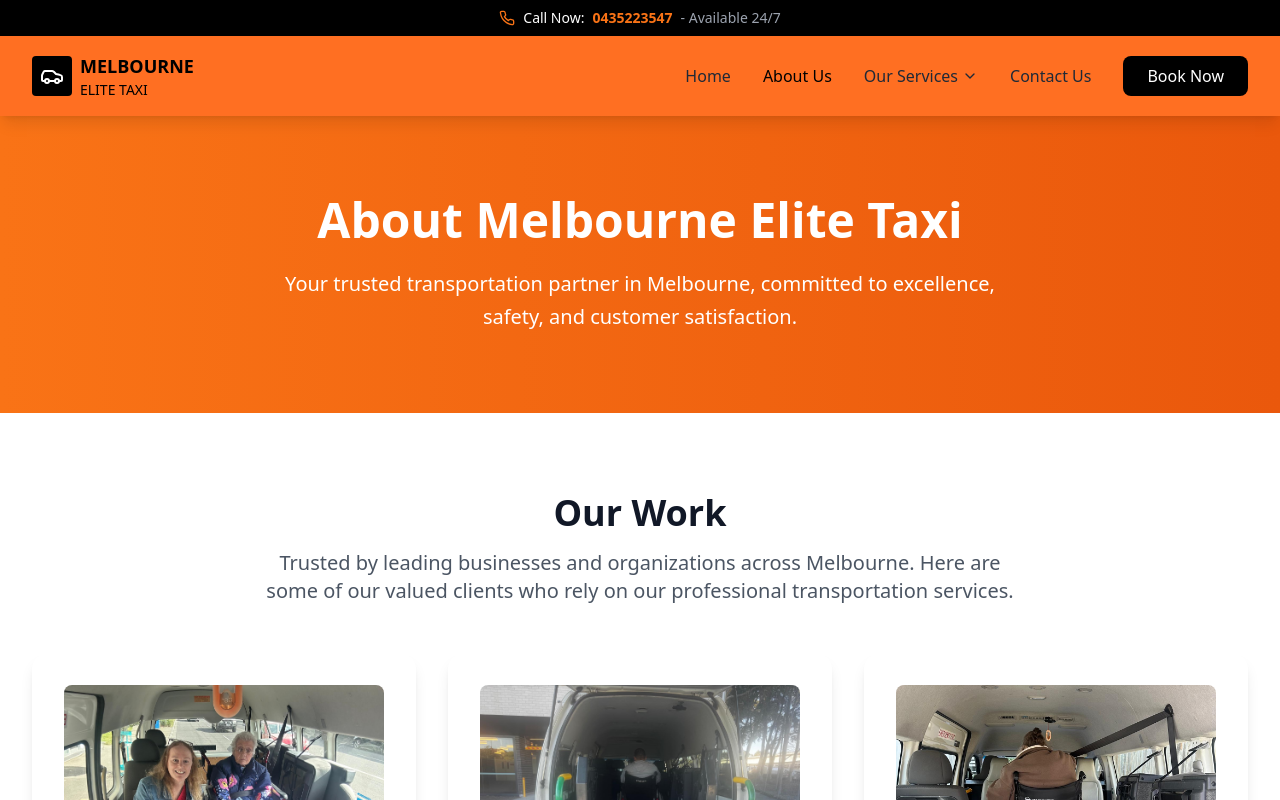
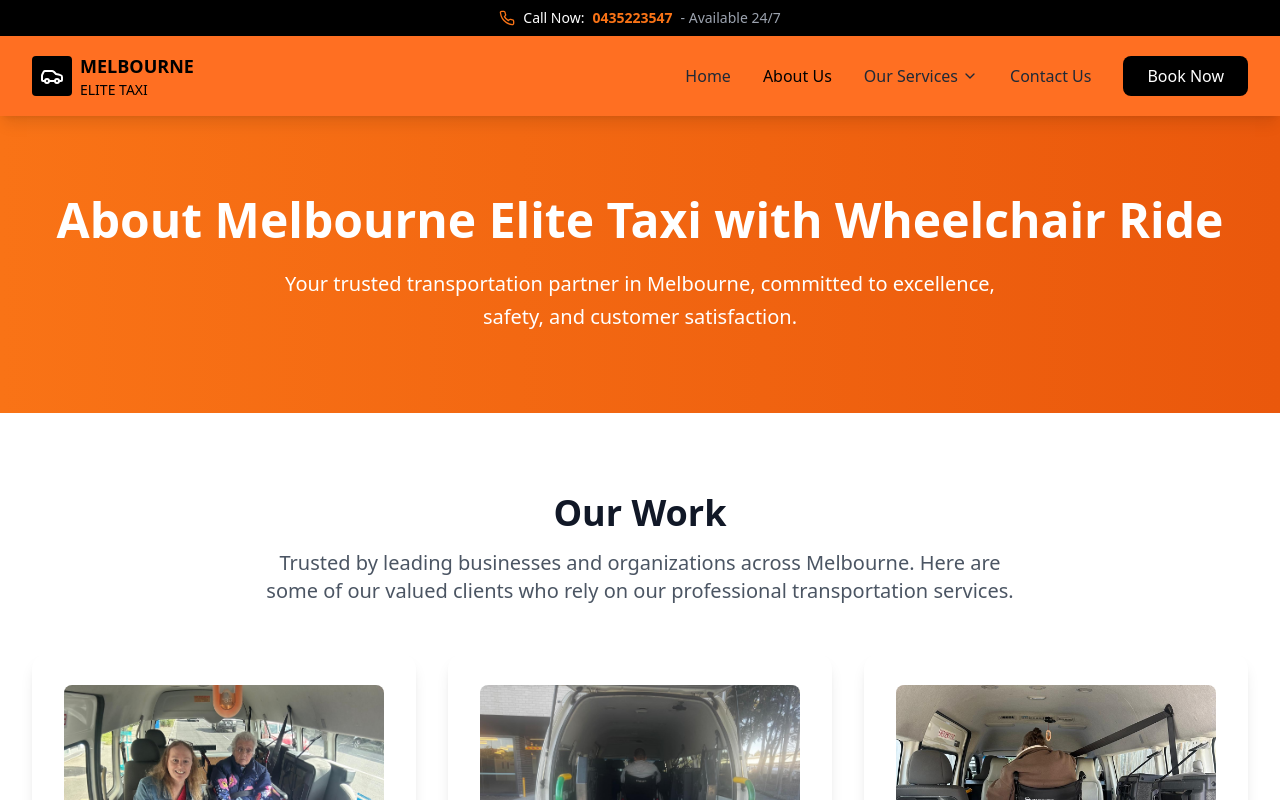
Before and after one commit to study24australia/maxi-cab, a React (Vite) app: page /about in a window 1280 px wide. Shown: the top 800 px of the page. Built offline with nearby package versions, Linux system fonts and the light colour scheme.

Commit message:
Updated index.html

```diff
--- a/index.html
+++ b/index.html
@@ -4,26 +4,26 @@
     <meta charset="UTF-8" />
     <link rel="icon" type="image/svg+xml" href="/vite.svg" />
     <meta name="viewport" content="width=device-width, initial-scale=1.0" />
-    <title>Melbourne Elite Taxi - Wheelchair Accessible Taxi & Maxi Cab Services</title>
+    <title>Melbourne Elite Taxi with Wheelchair Ride - Wheelchair Accessible Taxi & Maxi Cab Services</title>
 
     <!-- SEO Meta Tags -->
     <meta name="description" content="Professional wheelchair accessible taxi and maxi cab services in Melbourne. 24/7 NDIS transport, baby seat transfers, VIP services. Book online or call 0435223547." />
     <meta name="keywords" content="wheelchair taxi Melbourne, accessible transport, NDIS taxi, maxi cab, baby seat taxi, Melbourne taxi service, disability transport" />
-    <meta name="author" content="Melbourne Elite Taxi" />
+    <meta name="author" content="Melbourne Elite Taxi with Wheelchair Ride" />
     <meta name="robots" content="index, follow" />
 
     <!-- Open Graph Tags -->
-    <meta property="og:title" content="Melbourne Elite Taxi - Wheelchair Accessible Taxi Services" />
+    <meta property="og:title" content="Melbourne Elite Taxi with Wheelchair Ride - Wheelchair Accessible Taxi Services" />
     <meta property="og:description" content="Professional wheelchair accessible taxi and maxi cab services in Melbourne. 24/7 NDIS transport, baby seat transfers, VIP services." />
     <meta property="og:type" content="website" />
     <meta property="og:url" content="https://wheelchairide.taxi/" />
     <meta property="og:image" content="https://wheelchairide.taxi/wheelchair.png" />
-    <meta property="og:site_name" content="Melbourne Elite Taxi" />
+    <meta property="og:site_name" content="Melbourne Elite Taxi with Wheelchair Ride" />
     <meta property="og:locale" content="en_AU" />
 
     <!-- Twitter Card Tags -->
     <meta name="twitter:card" content="summary_large_image" />
-    <meta name="twitter:title" content="Melbourne Elite Taxi - Wheelchair Accessible Taxi Services" />
+    <meta name="twitter:title" content="Melbourne Elite Taxi with Wheelchair Ride - Wheelchair Accessible Taxi Services" />
     <meta name="twitter:description" content="Professional wheelchair accessible taxi and maxi cab services in Melbourne. 24/7 NDIS transport, baby seat transfers, VIP services." />
     <meta name="twitter:image" content="https://wheelchairide.taxi/wheelchair.png" />
 
@@ -32,7 +32,7 @@
     {
       "@context": "https://schema.org",
       "@type": "LocalBusiness",
-      "name": "Melbourne Elite Taxi",
+      "name": "Melbourne Elite Taxi with Wheelchair Ride",
       "description": "Professional wheelchair accessible taxi and maxi cab services in Melbourne",
       "url": "https://wheelchairide.taxi/",
       "telephone": "0435223547",
--- a/src/components/Footer.tsx
+++ b/src/components/Footer.tsx
@@ -119,7 +119,7 @@
 
         <div className="border-t border-gray-800 mt-8 pt-8 text-center">
           <p className="text-gray-300">
-            © 2025 Melbourne Elite Taxi. All rights reserved. | Professional taxi services across Melbourne.
+            © 2025 Melbourne Elite Taxi with Wheelchair Ride. All rights reserved. | Professional taxi services across Melbourne.
           </p>
         </div>
       </div>
--- a/src/components/SEO.tsx
+++ b/src/components/SEO.tsx
@@ -18,7 +18,7 @@
   url = "https://wheelchairide.taxi/",
   type = "website"
 }) => {
-  const fullTitle = title.includes('Melbourne Elite Taxi') ? title : `${title} | Melbourne Elite Taxi`;
+  const fullTitle = title.includes('Melbourne Elite Taxi with Wheelchair Ride') ? title : `${title} | Melbourne Elite Taxi with Wheelchair Ride`;
 
   return (
     <Helmet>
--- a/src/pages/About.tsx
+++ b/src/pages/About.tsx
@@ -52,7 +52,7 @@
       {/* Hero Section */}
       <section className="bg-gradient-to-r from-orange-500 to-orange-600 text-white py-20">
         <div className="max-w-7xl mx-auto px-4 sm:px-6 lg:px-8 text-center">
-          <h1 className="text-5xl font-bold mb-6">About Melbourne Elite Taxi</h1>
+          <h1 className="text-5xl font-bold mb-6">About Melbourne Elite Taxi with Wheelchair Ride</h1>
           <p className="text-xl max-w-3xl mx-auto leading-relaxed">
             Your trusted transportation partner in Melbourne, committed to excellence, safety, and customer satisfaction.
           </p>
@@ -160,7 +160,7 @@
       <section className="py-16 bg-orange-500 text-white">
         <div className="max-w-7xl mx-auto px-4 sm:px-6 lg:px-8 text-center">
           <h2 className="text-4xl font-bold mb-4">Experience the Difference</h2>
-          <p className="text-xl mb-8">Join thousands of satisfied customers who trust Melbourne Elite Taxi.</p>
+          <p className="text-xl mb-8">Join thousands of satisfied customers who trust Melbourne Elite Taxi with Wheelchair Ride.</p>
           <Link
             to="/#booking"
             className="inline-block bg-white text-orange-500 hover:bg-gray-100 px-8 py-4 rounded-lg font-semibold transition-colors duration-200"
--- a/src/pages/Contact.tsx
+++ b/src/pages/Contact.tsx
@@ -31,7 +31,7 @@
         <div className="max-w-7xl mx-auto px-4 sm:px-6 lg:px-8 text-center">
           <h1 className="text-5xl font-bold mb-6">Contact Us</h1>
           <p className="text-xl max-w-3xl mx-auto leading-relaxed">
-            Get in touch with Melbourne Elite Taxi. We're here to help with all your transportation needs.
+            Get in touch with Melbourne Elite Taxi with Wheelchair Ride. We're here to help with all your transportation needs.
           </p>
         </div>
       </section>
--- a/src/pages/Home.tsx
+++ b/src/pages/Home.tsx
@@ -92,7 +92,7 @@
   return (
     <div className="min-h-screen">
       <SEO
-        title="Melbourne Elite Taxi - Wheelchair Accessible Taxi & Maxi Cab Services"
+        title="Melbourne Elite Taxi with Wheelchair Ride - Wheelchair Accessible Taxi & Maxi Cab Services"
         description="Professional wheelchair accessible taxi and maxi cab services in Melbourne. 24/7 NDIS transport, baby seat transfers, VIP services. Book online or call 0435223547."
         keywords="wheelchair taxi Melbourne, accessible transport, NDIS taxi, maxi cab, baby seat taxi, Melbourne taxi service, disability transport, wheelchair accessible vehicle"
         url="https://wheelchairide.taxi/"
@@ -148,7 +148,7 @@
       <section className="py-16 bg-gray-50">
         <div className="max-w-7xl mx-auto px-4 sm:px-6 lg:px-8">
           <div className="text-center mb-12">
-            <h2 className="text-4xl font-bold text-gray-900 mb-4">Why Choose Melbourne Elite Taxi?</h2>
+            <h2 className="text-4xl font-bold text-gray-900 mb-4">Why Choose Melbourne Elite Taxi with Wheelchair Ride?</h2>
           </div>
 
           <div className="grid grid-cols-1 md:grid-cols-3 gap-8">
--- a/src/services/emailService.ts
+++ b/src/services/emailService.ts
@@ -25,7 +25,7 @@
   // Prepare template parameters
   const templateParams = {
     to_email: 'aman42january@gmail.com', // Recipient email
-    to_name: 'Melbourne Elite Taxi',
+    to_name: 'Melbourne Elite Taxi with Wheelchair Ride',
     from_name: bookingData.name,
     from_email: 'noreply@melbourneelitetaxi.com.au',
     reply_to: bookingData.phone,
```
